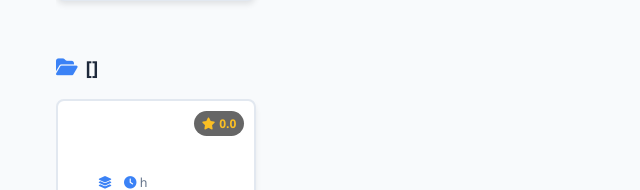
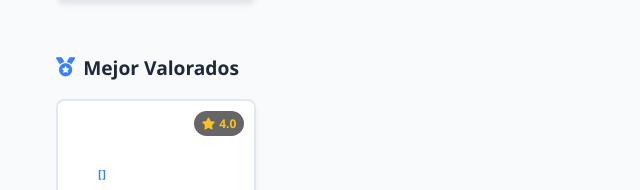
Before and after one commit to Defartion/Sistema-de-Recomendacion-de-cursos, a Flask app: template ui/templates/resultado.html in a window 1280 px wide. Shown: the part 586-776 px from the top of the page, without its empty margins (0-640 px from the left). Run offline with Flask 3, Linux system fonts and the light colour scheme; the template is opened without the code that fills it: most values are stand-ins (such as "Sample title", 1, 10 or a date in 2020).

Commit message:
se arreglo la categoria mejor valorados

```diff
--- a/controller/controller.py
+++ b/controller/controller.py
@@ -138,6 +138,12 @@ def recomendar():
             })
 
         recomendaciones.sort(key=lambda x: (not x["es_alto"], -x["score"]))
+        mejor_valorados = [
+            {"curso": c, "score": c.rating / 5.0, "es_logico": False, "es_alto": True}
+            for c in catalogo if c.rating >= 4.7
+        ]
+        mejor_valorados.sort(key=lambda x: -x["curso"].rating)
+
 
         # ── Carruseles por categoria: TODOS los cursos del catalogo agrupados ──
         categorias_orden = ["Programacion", "Datos", "Diseno", "Marketing", "Negocios", "Idiomas"]
@@ -170,6 +176,7 @@ def recomendar():
         return render_template(
             "resultado.html",
             recomendaciones=recomendaciones,
+            mejor_valorados=mejor_valorados,
             carruseles=carruseles,
             relacionados_profesion=relacionados_profesion,
             cats_profesion=cats_profesion,
--- a/ui/templates/resultado.html
+++ b/ui/templates/resultado.html
@@ -78,7 +78,7 @@
 {% endif %}
 
 <!-- 3. Mejor Valorados (rating >= 4.7, todos los cursos) -->
-{% set mejor_valorados = recomendaciones | selectattr("curso.rating", "ge", 4.7) | list %}
+{% set mejor_valorados = mejor_valorados %}
 {% if mejor_valorados %}
 <section class="carousel-section">
     <h3 class="carousel-title">
```
